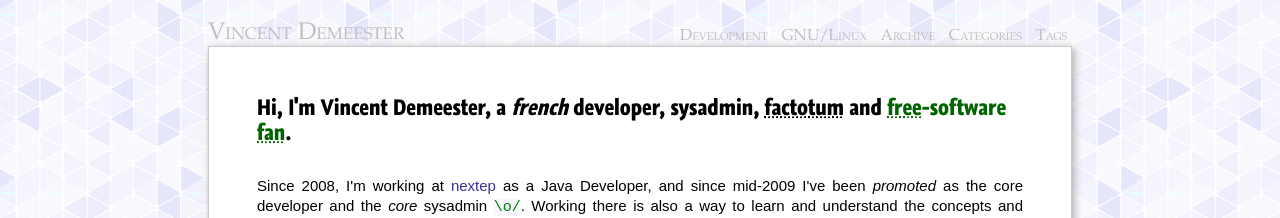
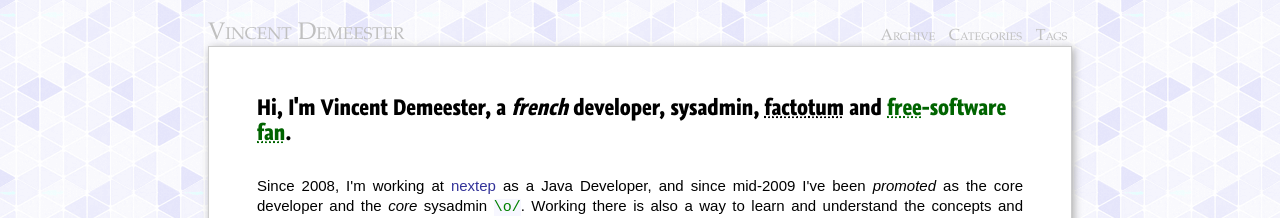
Before and after one commit to vdemeester/blog, a Jekyll site: the page built from index.md, in a window 1280 px wide. Shown: the top 218 px of the page. Built offline with Jekyll 4.4.1, drawn with Linux system fonts in a browser that asks for light colours; some web fonts are replaced; Markdown is read by kramdown in place of the engine named in the settings.

Commit message:
Removing headers

```diff
--- a/_layouts/default.html
+++ b/_layouts/default.html
@@ -49,8 +49,6 @@
         //-->
     </h1>
     <ul class="nav">
-      <li><a href="/dev">Development</a></li>
-      <li><a href="/linux">GNU/Linux</a></li>
       <li><a href="/archive.html">Archive</a></li>
       <li><a href="/categories.html">Categories</a></li>
       <li><a href="/tags.html">Tags</a></li>
```
